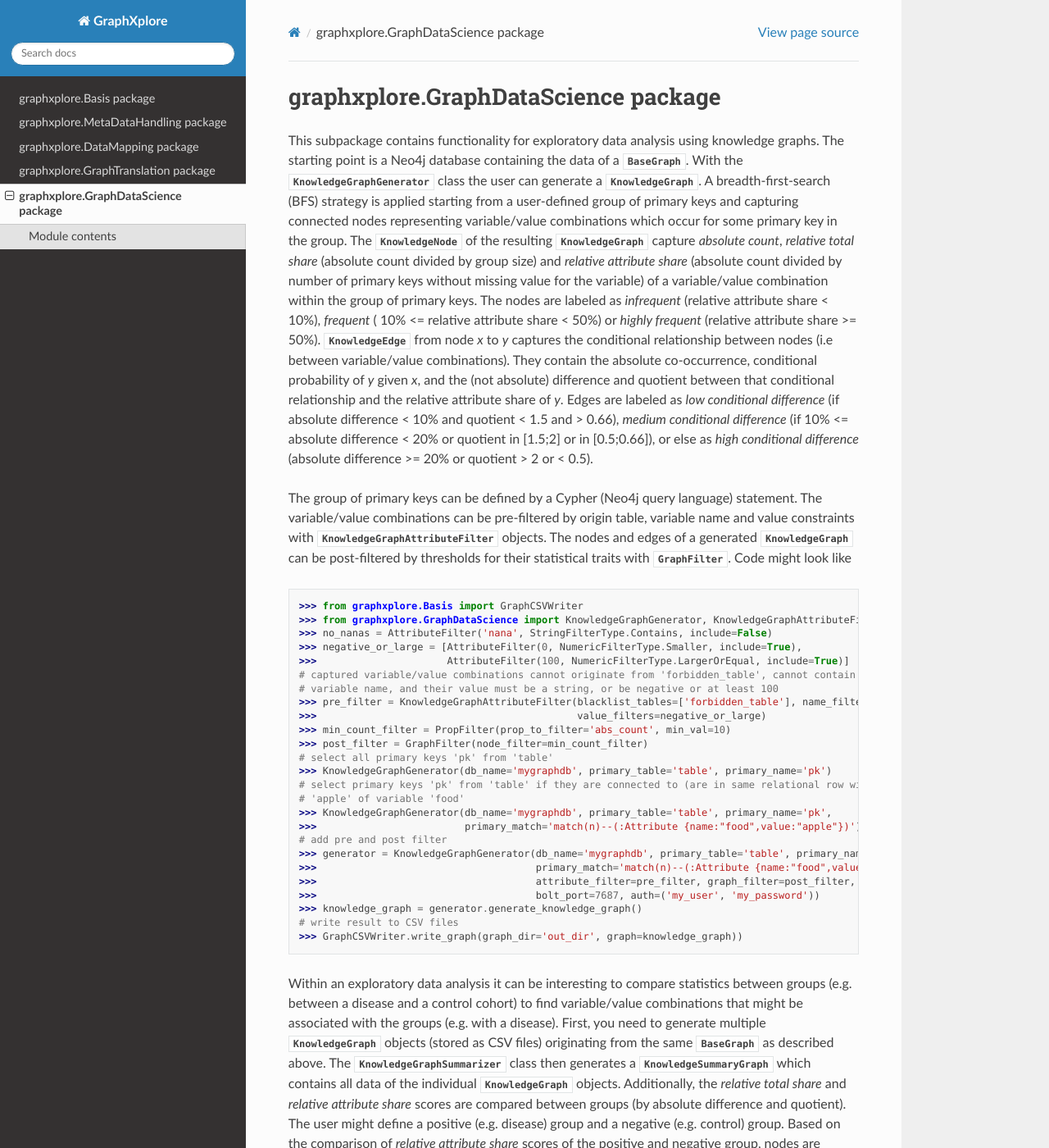
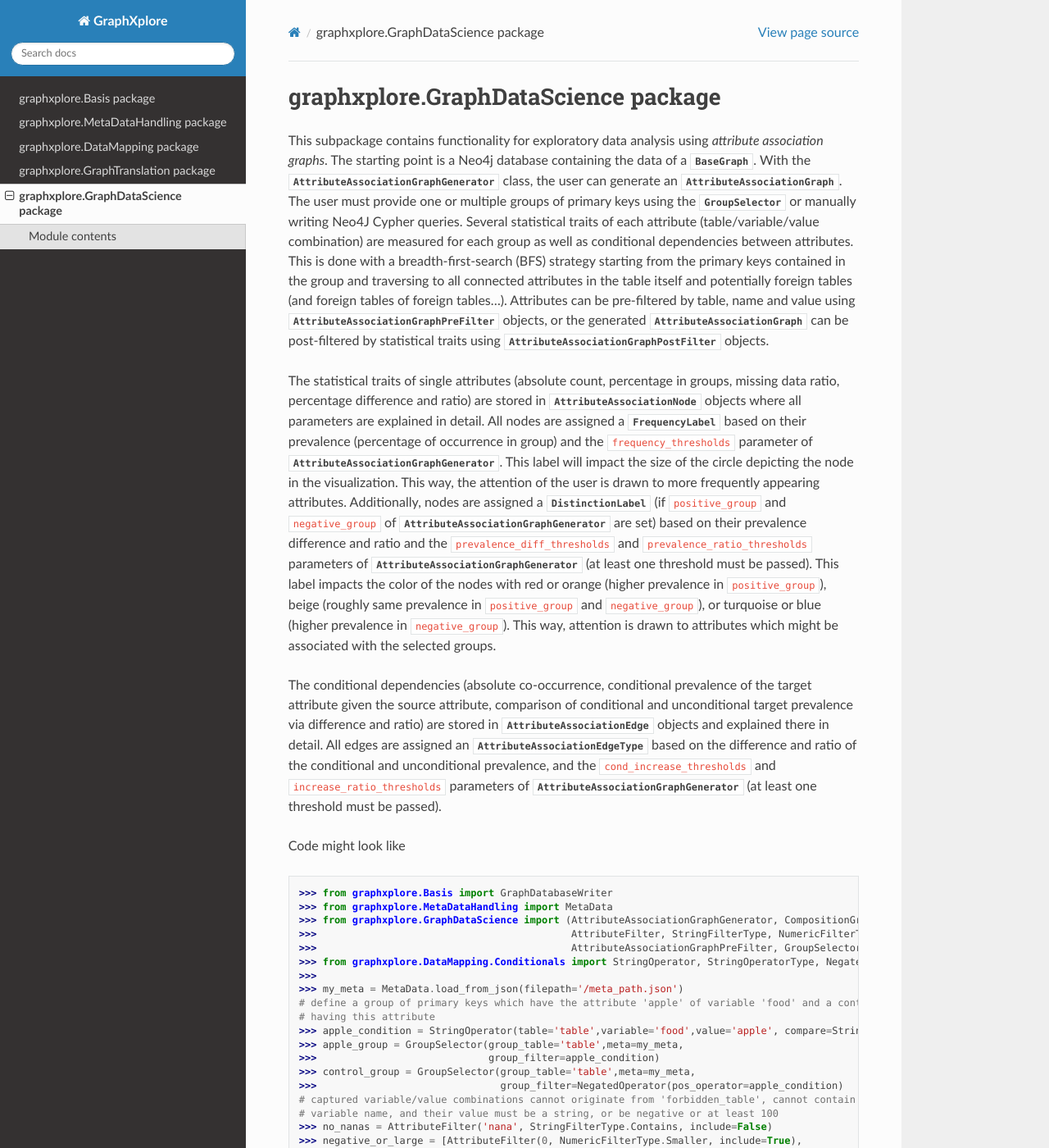
Before and after one commit to UKEIAM/graphxplore, a Sphinx documentation site: the page built from docs/source/graphxplore.GraphDataScience.rst, in a window 1280 px wide and 1400 px high. Shown: the whole window at 82% size. Built offline with Sphinx 7.4.7 and the Read the Docs theme 2.0.0, drawn with Linux system fonts in a browser that asks for light colours; some of the changed text lies outside the part shown.

Commit message:
GraphDataScience RST fix
- adjusted code snippets
- more elaborate explanation of members/functionalities

```diff
--- a/docs/source/graphxplore.GraphDataScience.rst
+++ b/docs/source/graphxplore.GraphDataScience.rst
@@ -3,96 +3,82 @@
 graphxplore.GraphDataScience package
 ====================================
 
-This subpackage contains functionality for exploratory data analysis using knowledge graphs. The starting point is a
-Neo4j database containing the data of a :class:`~graphxplore.Basis.BaseGraph.BaseGraph`. With the
-:class:`~graphxplore.GraphDataScience.KnowledgeGraphGenerator` class the user can generate a
-:class:`~graphxplore.Basis.KnowledgeGraph.KnowledgeGraph`. A breadth-first-search (BFS) strategy is applied starting
-from a user-defined group of primary keys and capturing connected nodes representing variable/value combinations which
-occur for some primary key in the group. The :class:`~graphxplore.Basis.KnowledgeGraph.KnowledgeNode` of the resulting
-:class:`~graphxplore.Basis.KnowledgeGraph.KnowledgeGraph` capture `absolute count`, `relative total share` (absolute
-count divided by group size) and `relative attribute share` (absolute count divided by number of primary keys without
-missing value for the variable) of a variable/value combination within the group of primary keys. The nodes are labeled
-as `infrequent` (relative attribute share < 10%), `frequent` ( 10% <= relative attribute share < 50%) or
-`highly frequent` (relative attribute share >= 50%).
-:class:`~graphxplore.Basis.KnowledgeGraph.KnowledgeEdge` from node `x` to `y` captures the conditional relationship
-between nodes (i.e between variable/value combinations). They contain the absolute co-occurrence, conditional
-probability of `y` given `x`, and the (not absolute) difference and quotient between that conditional relationship and
-the relative attribute share of `y`. Edges are labeled as `low conditional difference` (if absolute difference < 10% and
-quotient < 1.5 and > 0.66), `medium conditional difference` (if 10% <= absolute difference < 20% or quotient in [1.5;2]
-or in [0.5;0.66]), or else as `high conditional difference` (absolute difference >= 20% or quotient > 2 or < 0.5).
+This subpackage contains functionality for exploratory data analysis using *attribute association graphs*. The starting
+point is a Neo4j database containing the data of a :class:`~graphxplore.Basis.BaseGraph.BaseGraph`. With the
+:class:`~graphxplore.GraphDataScience.AttributeAssociationGraphGenerator` class, the user can generate an
+:class:`~graphxplore.Basis.AttributeAssociationGraph.AttributeAssociationGraph`. The user must provide one or multiple
+groups of primary keys using the :class:`~graphxplore.GraphDataScience.GroupSelector` or manually writing Neo4J Cypher
+queries. Several statistical traits of
+each attribute (table/variable/value combination) are measured for each group as well as conditional dependencies
+between attributes. This is done with a breadth-first-search (BFS) strategy starting from the primary keys contained
+in the group and traversing to all connected attributes in the table itself and potentially foreign tables (and
+foreign tables of foreign tables...). Attributes can be pre-filtered by table, name and value using
+:class:`~graphxplore.GraphDataScience.AttributeAssociationGraphPreFilter` objects, or the generated
+:class:`~graphxplore.Basis.AttributeAssociationGraph.AttributeAssociationGraph` can be post-filtered by statistical
+traits using :class:`~graphxplore.GraphDataScience.AttributeAssociationGraphPostFilter` objects.
 
+The statistical traits of single attributes (absolute count, percentage in groups, missing data ratio, percentage
+difference and ratio) are stored in
+:class:`~graphxplore.Basis.AttributeAssociationGraph.AttributeAssociationNode` objects where all parameters are
+explained in detail. All nodes are assigned a :class:`~graphxplore.Basis.AttributeAssociationGraph.FrequencyLabel`
+based on their prevalence (percentage of occurrence in group) and the ``frequency_thresholds`` parameter of
+:class:`~graphxplore.GraphDataScience.AttributeAssociationGraphGenerator`. This label will impact the size of the
+circle depicting the node in the visualization. This way, the attention of the user is drawn to more frequently
+appearing attributes. Additionally, nodes are assigned a
+:class:`~graphxplore.Basis.AttributeAssociationGraph.DistinctionLabel` (if ``positive_group`` and ``negative_group`` of
+:class:`~graphxplore.GraphDataScience.AttributeAssociationGraphGenerator` are set) based on their prevalence
+difference and ratio and the ``prevalence_diff_thresholds`` and ``prevalence_ratio_thresholds`` parameters of
+:class:`~graphxplore.GraphDataScience.AttributeAssociationGraphGenerator` (at least one threshold must be passed).
+This label impacts the color of the nodes with red or orange (higher prevalence in ``positive_group``), beige (roughly
+same prevalence in ``positive_group`` and ``negative_group``), or turquoise or blue (higher prevalence in
+``negative_group``). This way, attention is drawn to attributes which might be associated with the selected groups.
 
-The group of primary keys can be defined by a Cypher (Neo4j query language) statement. The variable/value combinations
-can be pre-filtered by origin table, variable name and value constraints with
-:class:`~graphxplore.GraphDataScience.KnowledgeGraphAttributeFilter` objects. The nodes and edges of a generated
-:class:`~graphxplore.Basis.KnowledgeGraph.KnowledgeGraph` can be post-filtered by thresholds for their statistical
-traits with :class:`~graphxplore.GraphDataScience.GraphFilter`. Code might look like
+The conditional dependencies (absolute co-occurrence, conditional prevalence of the target attribute given the source
+attribute, comparison of conditional and unconditional target prevalence via difference and ratio) are stored in
+:class:`~graphxplore.Basis.AttributeAssociationGraph.AttributeAssociationEdge` objects and explained there in detail.
+All edges are assigned an :class:`~graphxplore.Basis.AttributeAssociationGraph.AttributeAssociationEdgeType` based on
+the difference and ratio of the conditional and unconditional prevalence, and the ``cond_increase_thresholds``
+and ``increase_ratio_thresholds`` parameters of
+:class:`~graphxplore.GraphDataScience.AttributeAssociationGraphGenerator` (at least one threshold must be passed).
 
-::
-
-    >>> from graphxplore.Basis import GraphCSVWriter
-    >>> from graphxplore.GraphDataScience import KnowledgeGraphGenerator, KnowledgeGraphAttributeFilter, AttributeFilter, StringFilterType, NumericFilterType, GraphFilter, PropFilter
-    >>> no_nanas = AttributeFilter('nana', StringFilterType.Contains, include=False)
-    >>> negative_or_large = [AttributeFilter(0, NumericFilterType.Smaller, include=True),
-    >>>                      AttributeFilter(100, NumericFilterType.LargerOrEqual, include=True)]
-    # captured variable/value combinations cannot originate from 'forbidden_table', cannot contain 'nana' in their
-    # variable name, and their value must be a string, or be negative or at least 100
-    >>> pre_filter = KnowledgeGraphAttributeFilter(blacklist_tables=['forbidden_table'], name_filters=[no_nanas],
-    >>>                                            value_filters=negative_or_large)
-    >>> min_count_filter = PropFilter(prop_to_filter='abs_count', min_val=10)
-    >>> post_filter = GraphFilter(node_filter=min_count_filter)
-    # select all primary keys 'pk' from 'table'
-    >>> KnowledgeGraphGenerator(db_name='mygraphdb', primary_table='table', primary_name='pk')
-    # select primary keys 'pk' from 'table' if they are connected to (are in same relational row with) the value
-    # 'apple' of variable 'food'
-    >>> KnowledgeGraphGenerator(db_name='mygraphdb', primary_table='table', primary_name='pk',
-    >>>                         primary_match='match(n)--(:Attribute {name:"food",value:"apple"})')
-    # add pre and post filter
-    >>> generator = KnowledgeGraphGenerator(db_name='mygraphdb', primary_table='table', primary_name='pk',
-    >>>                                     primary_match='match(n)--(:Attribute {name:"food",value:"apple"})',
-    >>>                                     attribute_filter=pre_filter, graph_filter=post_filter, host='localhost',
-    >>>                                     bolt_port=7687, auth=('my_user', 'my_password'))
-    >>> knowledge_graph = generator.generate_knowledge_graph()
-    # write result to CSV files
-    >>> GraphCSVWriter.write_graph(graph_dir='out_dir', graph=knowledge_graph))
-
-Within an exploratory data analysis it can be interesting to compare statistics between groups (e.g. between a disease
-and a control cohort) to find variable/value combinations that might be associated with the groups (e.g. with a
-disease). First, you need to generate multiple :class:`~graphxplore.Basis.KnowledgeGraph.KnowledgeGraph` objects
-(stored as CSV files) originating from the same :class:`~graphxplore.Basis.BaseGraph.BaseGraph` as described above. The
-:class:`~graphxplore.GraphDataScience.KnowledgeGraphSummarizer` class then generates a
-:class:`~graphxplore.Basis.KnowledgeSummaryGraph.KnowledgeSummaryGraph` which contains all data of the individual
-:class:`~graphxplore.Basis.KnowledgeGraph.KnowledgeGraph` objects. Additionally, the `relative total share`  and
-`relative attribute share` scores are compared between groups (by absolute difference and quotient). The user might
-define a positive (e.g. disease) group and a negative (e.g. control) group. Based on the
-comparison of `relative attribute share` scores of the positive and negative group, nodes are labeled as
-`highly inverse` (score 2x larger (or >= 20% absolute difference) for negative group), `inverse` (score 1.5x larger
-(or >= 10% absolute difference) for negative group), `unrelated` (quotient < 1.5 and absolute difference < 10%),
-`related` (score 1.5x larger (or >= 10% absolute difference) for positive group), or `highly related` (score 2x larger
-(or >= 20% absolute difference) for positive group). Again, the nodes and edges of the generated
-:class:`~graphxplore.Basis.KnowledgeSummaryGraph.KnowledgeSummaryGraph` can be post-filtered using a
-:class:`~graphxplore.GraphDataScience.GraphFilter`. Code might look like
+Code might look like
 
 ::
 
     >>> from graphxplore.Basis import GraphDatabaseWriter
-    >>> from graphxplore.GraphDataScience import KnowledgeGraphSummarizer, GraphFilter, PropFilter, OrFilterCascade, GroupFilterMode
-    >>> graphs_to_summarize = {'DiseaseGroup' : 'path/to/disease/group', 'ControlGroup' : 'path/to/control/group'}
-    # node filter: high absolute difference between relative attribute shares of groups
-    >>> high_diff = PropFilter(prop_to_filter='diff_rel_share_attr', min_val=0.4)
-    # node_filter: low absolute count in both individual knowledge graphs
-    >>> low_count = PropFilter(prop_to_filter='abs_count', max_val=10, applies_to=GroupFilterMode.All)
-    >>> high_diff_or_low_count = OrFilterCascade(filters=[high_diff, low_count])
-    # edge filter:  quotient of conditional probability and target relative attribute share between 1.2 and 1.4 for at least one group
-    >>> medium_quot_target = PropFilter(prop_to_filter='quot_target', min_val=1.2, max_val=1.4, applies_to=GroupFilterMode.Any)
-    >>> post_filter = GraphFilter(node_filter=high_diff_or_low_count, edge_filter=medium_quot_target)
-    >>> summarizer = KnowledgeGraphSummarizer(group_graphs=graphs_to_summarize, graph_filter=post_filter,
-    >>>                                       positive_group='DiseaseGroup', negative_group='ControlGroup')
-    >>> summary_graph = summarizer.combine_knowledge_graphs()
-    # store graph in database
-    >>> GraphDatabaseWriter.write_graph(db_name='mysummarygraph', graph=summary_graph, overwrite=True, host='localhost',
-    >>>                                 bolt_port=7687, auth=('my_user', 'my_password'))
-
+    >>> from graphxplore.MetaDataHandling import MetaData
+    >>> from graphxplore.GraphDataScience import (AttributeAssociationGraphGenerator, CompositionGraphPostFilter,
+    >>>                                           AttributeFilter, StringFilterType, NumericFilterType,
+    >>>                                           AttributeAssociationGraphPreFilter, GroupSelector)
+    >>> from graphxplore.DataMapping.Conditionals import StringOperator, StringOperatorType, NegatedOperator
+    >>>
+    >>> my_meta = MetaData.load_from_json(filepath='/meta_path.json')
+    # define a group of primary keys which have the attribute 'apple' of variable 'food' and a control group not
+    # having this attribute
+    >>> apple_condition = StringOperator(table='table',variable='food',value='apple', compare=StringOperatorType.Equals)
+    >>> apple_group = GroupSelector(group_table='table',meta=my_meta,
+    >>>                             group_filter=apple_condition)
+    >>> control_group = GroupSelector(group_table='table',meta=my_meta,
+    >>>                               group_filter=NegatedOperator(pos_operator=apple_condition)
+    # captured variable/value combinations cannot originate from 'forbidden_table', cannot contain 'nana' in their
+    # variable name, and their value must be a string, or be negative or at least 100
+    >>> no_nanas = AttributeFilter('nana', StringFilterType.Contains, include=False)
+    >>> negative_or_large = [AttributeFilter(0, NumericFilterType.Smaller, include=True),
+    >>>                      AttributeFilter(100, NumericFilterType.LargerOrEqual, include=True)]
+    >>> pre_filter = AttributeAssociationGraphPreFilter(blacklist_tables=['forbidden_table'], name_filters=[no_nanas],
+    >>>                                                 value_filters=negative_or_large)
+    # use a composition filter for post-filtering which removes 50% of nodes and enforces a ratio of 10% high
+    # prevalence, 70% high prevalence difference, and 20% high prevalence ratio
+    >>> node_ratio = (0.1,0.7,0.2)
+    >>> post_filter = CompositionGraphPostFilter(node_comp_ratio=node_ratio)
+    >>> generator = AttributeAssociationGraphGenerator(
+    >>>     db_name='mygraphdb', group_selection={'Apple' : apple_group, 'NoApple' : control_group},
+    >>>     positive_group='Apple', negative_group='NoApple', pre_filter=pre_filter, post_filter=post_filter,
+    >>>     address='bolt://localhost:7687', auth=('my_user', 'my_password'))
+    >>> aag = generator.generate_graph()
+    # write graph to Neo4J database
+    >>> GraphDatabaseWriter.write_graph(db_name='apple_aag', graph=aag, address='bolt://localhost:7687',
+    >>>                                 auth=('my_user', 'my_password'))
 
 Module contents
 ---------------
```
